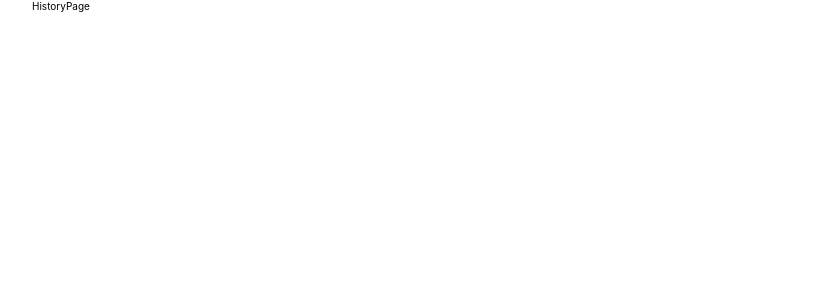
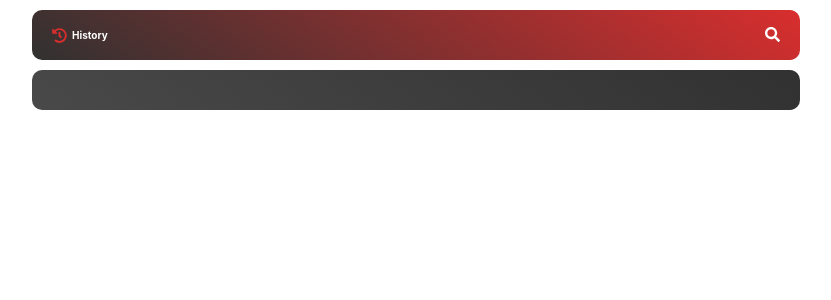
Before and after one commit to komailf67/github-user-searcher, a React (Create React App) app: page /history in a window 1280 px wide. Shown: the top 300 px of the page, without its empty margins (224-1055 px from the left). Built offline with nearby package versions, Linux system fonts and the light colour scheme.

Commit message:
implement history page

```diff
--- /dev/null
+++ b/src/components/common/Header/header.module.scss
@@ -0,0 +1,27 @@
+@import 'scss/variables';
+
+.header {
+  display: flex;
+  padding-left: 2rem;
+  justify-content: space-between;
+  align-items: center;
+  border-radius: 1rem;
+  background: linear-gradient(35deg, $black_dark, $main_color);
+  height: 5rem;
+  margin-top: $vertical_margin;
+  margin-bottom: $vertical_margin;
+  color: #fff;
+  svg {
+    color: $white_color;
+    font-size: 1.5rem;
+    margin-right: 2rem;
+  }
+  .left {
+    display: flex;
+    align-items: center;
+    svg {
+      color: $main_color;
+      margin-right: 0.5rem;
+    }
+  }
+}
--- /dev/null
+++ b/src/components/common/Header/index.tsx
@@ -0,0 +1,22 @@
+import { ReactElement } from 'react';
+import styles from './header.module.scss';
+
+interface IHeaderProps {
+  leftIcon: ReactElement;
+  rightIcon?: ReactElement;
+  title: string;
+}
+const Header: React.FC<IHeaderProps> = (props) => {
+  const { leftIcon, rightIcon, title } = props;
+  return (
+    <div className={styles.header}>
+      <div className={styles.left}>
+        {leftIcon}
+        <h4>{title}</h4>
+      </div>
+      {rightIcon}
+    </div>
+  );
+};
+
+export default Header;
--- a/src/components/search/SearchInput/index.module.scss
+++ b/src/components/search/SearchInput/index.module.scss
@@ -2,10 +2,7 @@
 
 .form {
   margin-top: $vertical_margin;
-  div {
-    width: 100%;
   position: relative;
-  }
   input {
     background: $default_gradient;
     font-size: 1.5rem;
@@ -16,6 +13,11 @@
     outline: none;
     width: 100%;
   }
+  div {
+    svg {
+      cursor: pointer;
+    }
+    .searchIcon {
       svg {
         position: absolute;
         top: 50%;
@@ -24,3 +26,14 @@
         color: $white_color;
       }
     }
+    .historyIcon {
+      svg {
+        position: absolute;
+        top: 50%;
+        right: 5%;
+        transform: translate(100%, -50%);
+        color: $white_color;
+      }
+    }
+  }
+}
--- a/src/components/search/SearchInput/index.tsx
+++ b/src/components/search/SearchInput/index.tsx
@@ -1,21 +1,34 @@
-import React, { useState } from 'react';
+import React, { useEffect, useState } from 'react';
 import styles from './index.module.scss';
-import { FaSearch } from 'react-icons/fa';
+import { FaHistory, FaSearch } from 'react-icons/fa';
+import { useNavigate, useSearchParams } from 'react-router-dom';
 
 interface ISearchInputProps {
   fetchUser: (userName: string) => Promise<void>;
 }
 const SearchInput: React.FC<ISearchInputProps> = (props) => {
   const { fetchUser } = props;
-  const [userName, setUserName] = useState('');
-
-  const handleSearchUser = async (
+  const [searchParams, setSearchParams] = useSearchParams();
+  const currentUser = searchParams.get('username');
+  const [userName, setUserName] = useState(currentUser ?? '');
+  const navigate = useNavigate();
+  useEffect(() => {
+    if (currentUser) {
+      fetchUser(userName);
+    }
+  }, []);
+  const handleSearchUser = (
     event: React.MouseEvent<SVGAElement, MouseEvent> &
       React.KeyboardEvent<HTMLInputElement>
   ) => {
     if (event.key === 'Enter' || event.type === 'click') {
-      await fetchUser(userName);
+      searchParams.set('username', userName);
+      setSearchParams(searchParams);
+      fetchUser(userName);
     }
+  };
+  const handleHistory = () => {
+    navigate('/history');
   };
   return (
     <div className={styles.form}>
@@ -25,7 +38,12 @@ const SearchInput: React.FC<ISearchInputProps> = (props) => {
           value={userName}
           onChange={(e) => setUserName(e.target.value)}
         />
-        <FaSearch onClick={handleSearchUser} />
+        <div className={styles.searchIcon}>
+          <FaSearch onClick={handleSearchUser} />
+        </div>
+        <div className={styles.historyIcon}>
+          <FaHistory onClick={handleHistory} />
+        </div>
       </div>
     </div>
   );
--- a/src/components/search/UserDetails/index.tsx
+++ b/src/components/search/UserDetails/index.tsx
@@ -10,6 +10,7 @@ import {
   FaLink,
   FaInfoCircle,
 } from 'react-icons/fa';
+import Header from '../../common/Header';
 interface IUserDetailsProps {
   data: TUserDetails;
 }
@@ -40,10 +41,7 @@ const UserDetails: React.FC<IUserDetailsProps> = (props) => {
           </div>
         </div>
       </div>
-      <div className={styles.header}>
-        <FaInfoCircle />
-        <h4>User Info</h4>
-      </div>
+      <Header leftIcon={<FaInfoCircle />} title="User Info" />
       <div className={styles.info}>
         <div className={styles.imageWrapper}>
           <img src={data.avatar_url} />
@@ -85,10 +83,7 @@ const UserDetails: React.FC<IUserDetailsProps> = (props) => {
       </div>
       {!!data.public_repos && (
         <>
-          <div className={styles.header}>
-            <FaDatabase />
-            <h4>Repositories</h4>
-          </div>
+          <Header leftIcon={<FaDatabase />} title="Repositories" />
           <div className={styles.repositories}>
             {data.repos.map((item, index) => (
               <div key={index} className={styles.repoBox}>
--- a/src/hooks/useSearchUser.ts
+++ b/src/hooks/useSearchUser.ts
@@ -5,6 +5,7 @@ import {
   ISucceedSearchUserResDTO,
   TUserDetails,
 } from 'types/DTO/searchUser';
+import { LocalStorageHandler } from 'utils/localStorage';
 
 const baseUrl = process.env.REACT_APP_BASE_URL;
 
@@ -12,6 +13,7 @@ export const useSearchUser = () => {
   const [isFetching, setIsFetching] = useState<boolean>(false);
   const [userDetails, setUserDetails] = useState<TUserDetails | null>(null);
   const [error, setError] = useState<string | null>(null);
+  const storage = new LocalStorageHandler();
   const fetcher = async (userName: string) => {
     setIsFetching(true);
     await fetch(`${baseUrl}users/${userName}`)
@@ -54,6 +56,7 @@ export const useSearchUser = () => {
               throw new Error(data.message);
             } else {
               setUserDetails({ ...userInfo, repos: data });
+              storage.addNewUser('history', userName);
               setError(null);
               return data;
             }
--- /dev/null
+++ b/src/pages/history/index.module.scss
@@ -0,0 +1,30 @@
+@import 'scss/variables';
+
+.wrapper {
+  display: flex;
+  padding: 2rem;
+  align-items: center;
+  border-radius: 1rem;
+  background: $default_gradient;
+  margin-top: $vertical_margin;
+  color: #fff;
+  svg {
+    color: red;
+    font-size: 1.5rem;
+    margin-right: 1rem;
+  }
+  .lists {
+    margin-left: 1rem;
+    li {
+      cursor: pointer;
+      &:not(:last-child) {
+        padding-bottom: 1rem;
+      }
+    }
+  }
+}
+.search {
+  svg {
+    cursor: pointer;
+  }
+}
--- a/src/pages/history/index.tsx
+++ b/src/pages/history/index.tsx
@@ -1,5 +1,39 @@
+import Header from 'components/common/Header';
+import { FaHistory, FaSearch } from 'react-icons/fa';
+import { useNavigate } from 'react-router-dom';
+import { LocalStorageHandler } from 'utils/localStorage';
+import styles from './index.module.scss';
+
 const HistoryPage = () => {
-  return <div>HistoryPage</div>;
+  const storage = new LocalStorageHandler();
+  const history = storage.getUsers('history');
+  const navigate = useNavigate();
+  const handleSearchItem = (username: string) => {
+    navigate(`/search?username=${username}`);
+  };
+  return (
+    <div>
+      <Header
+        leftIcon={<FaHistory />}
+        rightIcon={
+          <div className={styles.search}>
+            <FaSearch onClick={() => navigate('/search')} />
+          </div>
+        }
+        title={'History'}
+      />
+      <div className={styles.wrapper}>
+        <ul className={styles.lists}>
+          {!!history &&
+            history.map((username, index) => (
+              <li key={index} onClick={() => handleSearchItem(username)}>
+                {username}
+              </li>
+            ))}
+        </ul>
+      </div>
+    </div>
+  );
 };
 
 export default HistoryPage;
--- /dev/null
+++ b/src/utils/localStorage.ts
@@ -0,0 +1,47 @@
+type Tkeys = 'history';
+
+export class LocalStorageHandler {
+  isAvailable: boolean;
+
+  constructor() {
+    this.isAvailable = typeof window !== 'undefined';
+  }
+
+  getUsers(key: Tkeys): string[] | null {
+    if (this.isAvailable) {
+      const item = localStorage.getItem(key);
+      return item ? JSON.parse(item) : item;
+    } else {
+      return null;
+    }
+  }
+
+  addNewUser(key: Tkeys, item: string) {
+    let history = this.getUsers(key);
+    if (this.isAvailable) {
+      if (history) {
+        const indexOfUser = history.indexOf(item);
+        if (indexOfUser > -1) {
+          history = this.moveItem(history, indexOfUser, 0);
+        } else {
+          history.push(item);
+        }
+        localStorage.setItem(key, JSON.stringify(history));
+      } else {
+        localStorage.setItem(key, JSON.stringify([item]));
+      }
+    }
+  }
+
+  clearAll() {
+    if (this.isAvailable) {
+      localStorage.clear();
+    }
+  }
+
+  moveItem(array: string[], currentIndex: number, toIndex: number) {
+    let itemRemoved = array.splice(currentIndex, 1);
+    array.splice(toIndex, 0, itemRemoved[0]);
+    return array;
+  }
+}
```
Lines whose indentation alone changed are shown as unchanged.
